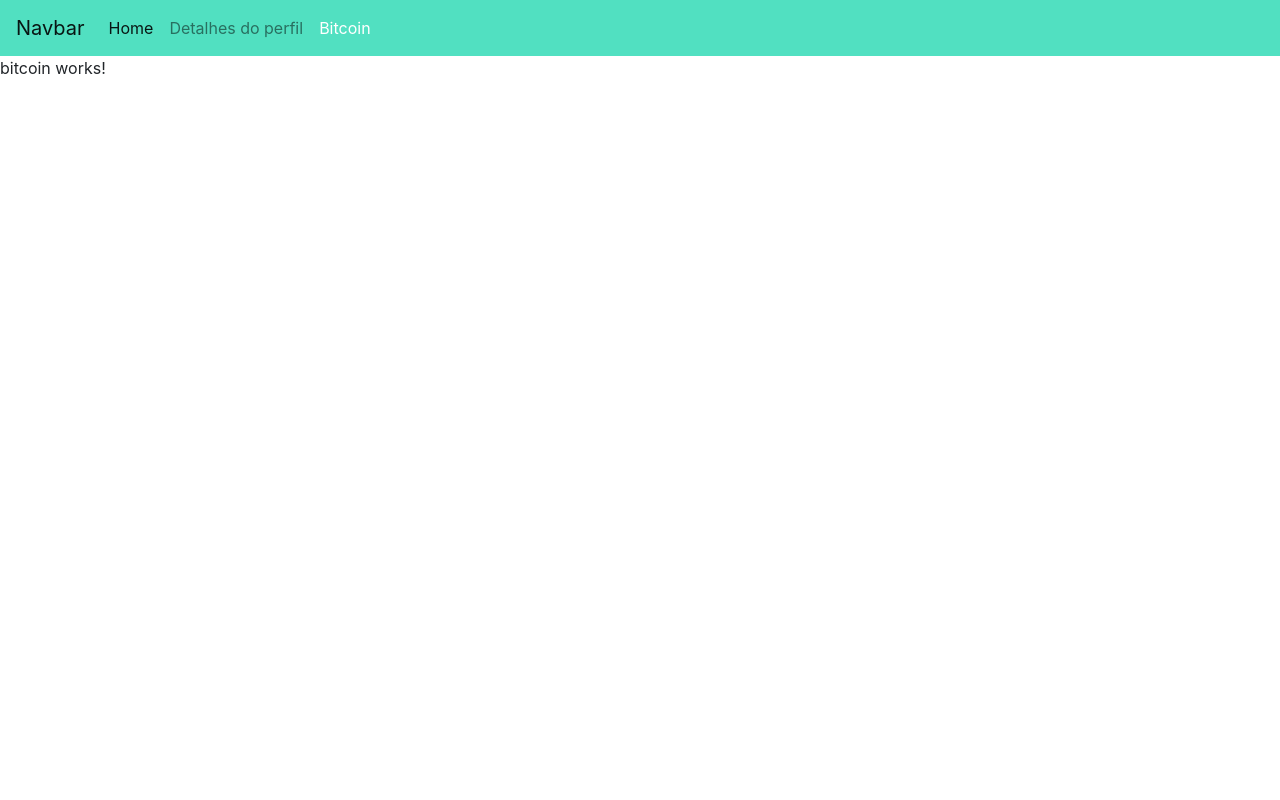
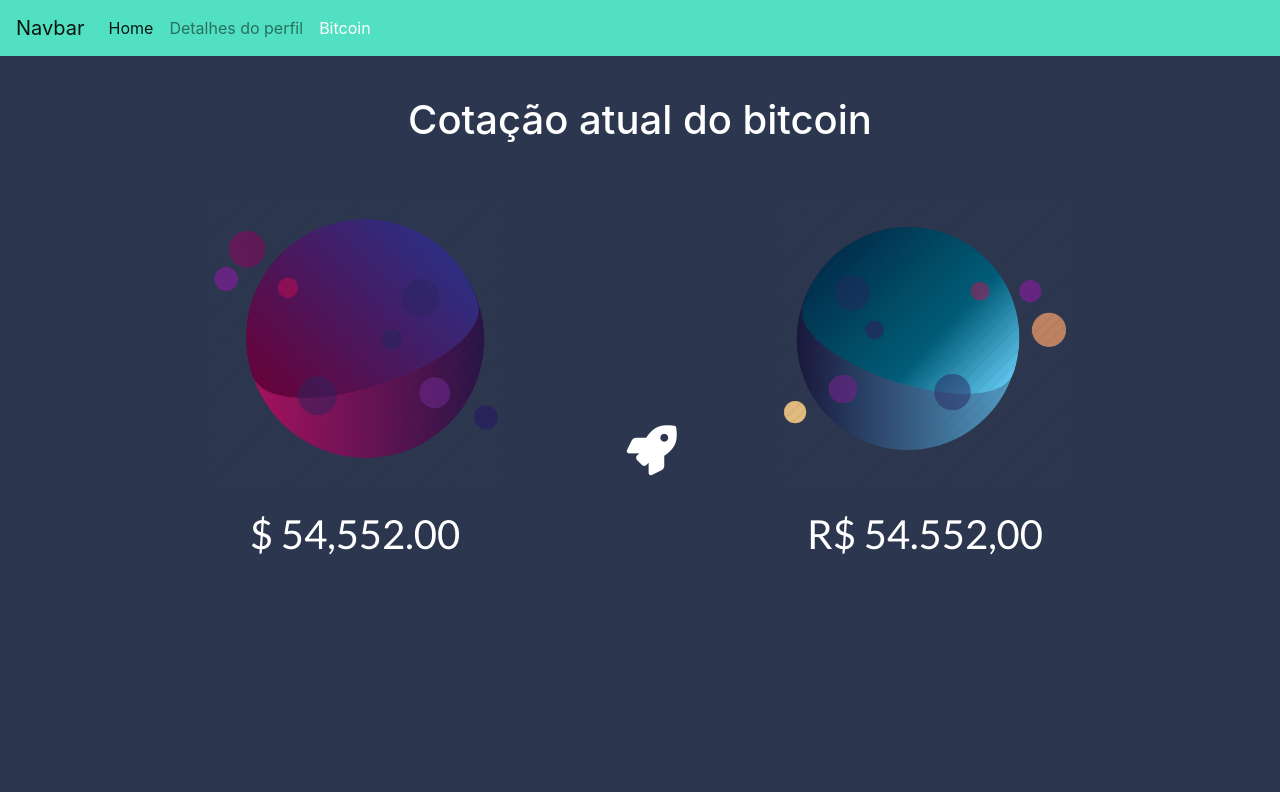
Before and after one commit to guyi02/Tp01_topicos_especiais, an Angular app: page /bitcoin in a window 1280 px wide. Built offline with nearby package versions, Linux system fonts and the light colour scheme.

Commit message:
[GUILHERME] add estilização de tela de cotação

```diff
--- a/src/app/bitcoin/bitcoin.component.css
+++ b/src/app/bitcoin/bitcoin.component.css
@@ -0,0 +1,69 @@
+.card-btc {
+  border-radius: 12px;
+  display: flex;
+  background-color: #cb8d83;
+}
+
+.planet-container {
+  width: 320px;
+  height: 320px;
+  display: flex;
+  justify-content: center;
+  align-items: center;
+}
+
+.planet-image {
+  width: 300px;
+  height: 300px;
+}
+
+.update-btn {
+  position: absolute;
+  left: 47%;
+  top: 50%;
+  font-size: 50px;
+  color: #fff;
+  width: 100px;
+  height: 100px;
+  border-radius: 50px;
+  display: flex;
+  justify-content: center;
+  align-items: center;
+  z-index: 1000;
+  cursor: pointer;
+}
+
+@-moz-keyframes spin {
+  100% {
+    -moz-transform: rotate(360deg);
+  }
+}
+@-webkit-keyframes spin {
+  100% {
+    -webkit-transform: rotate(360deg);
+  }
+}
+@keyframes spin {
+  100% {
+    -webkit-transform: rotate(360deg);
+    transform: rotate(360deg);
+  }
+}
+.update-btn:hover {
+  background: linear-gradient(
+    90deg,
+    rgba(131, 58, 180, 1) 0%,
+    rgba(253, 29, 29, 1) 50%,
+    rgba(252, 176, 69, 1) 100%
+  );
+
+  -webkit-animation: spin 4s linear infinite;
+  -moz-animation: spin 4s linear infinite;
+  animation: spin 4s linear infinite;
+}
+
+.btc-text {
+  color: #fff;
+  font-size: 40px;
+  font-family: "Lato";
+}
--- a/src/app/bitcoin/bitcoin.component.html
+++ b/src/app/bitcoin/bitcoin.component.html
@@ -1 +1,36 @@
-<p>bitcoin works!</p>
+<div style="background-color: #2c374f; height: 92vh;">
+  <div class="container">
+    <div class="update-btn">
+      <i class="fas fa-rocket"></i>
+    </div>
+    <div class="row">
+      <div class="col-12 my-4">
+        <h1 class="text-center text-white my-3">Cotação atual do bitcoin</h1>
+      </div>
+      <div
+        class="col-6 d-flex flex-column justify-content-center align-items-center"
+      >
+        <div class="planet-container">
+          <img
+            class="planet-image"
+            src="../../assets/images/saturn.png"
+            alt=""
+          />
+        </div>
+        <span class="btc-text">$ 54,552.00</span>
+      </div>
+      <div
+        class="col-6 d-flex flex-column justify-content-center align-items-center"
+      >
+        <div class="planet-container">
+          <img
+            class="planet-image"
+            src="../../assets/images/lalunar.png"
+            alt=""
+          />
+        </div>
+        <span class="btc-text">R$ 54.552,00</span>
+      </div>
+    </div>
+  </div>
+</div>
--- a/src/app/repositorydetails/repositorydetails.component.html
+++ b/src/app/repositorydetails/repositorydetails.component.html
@@ -1,7 +1,8 @@
+<div style="background-color: #2c374f; height: 92vh;">
   <div class="container">
     <div class="row">
-    <div class="col-4 border">
-      <div class="card rounded p-3">
+      <div class="col-4">
+        <div class="card card-user rounded p-3">
           <h4>Nome</h4>
           <img
             width="120"
@@ -12,9 +13,9 @@
           />
           <span>Bio</span>
           <p>
-          Desenvolvedor caiçara\r\n-Estudante do curso de Sistemas para Internet
-          da fatec em Santos\r\n-Encontrou nos códigos uma forma expressar suas
-          ideias
+            Desenvolvedor caiçara\r\n-Estudante do curso de Sistemas para
+            Internet da fatec em Santos\r\n-Encontrou nos códigos uma forma
+            expressar suas ideias
           </p>
         </div>
       </div>
@@ -23,3 +24,4 @@
       </div>
     </div>
   </div>
+</div>
```
Also changed, not shown: src/assets/images/lalunar.png (added), src/assets/images/saturn.png (added). Lines whose indentation alone changed are shown as unchanged.
